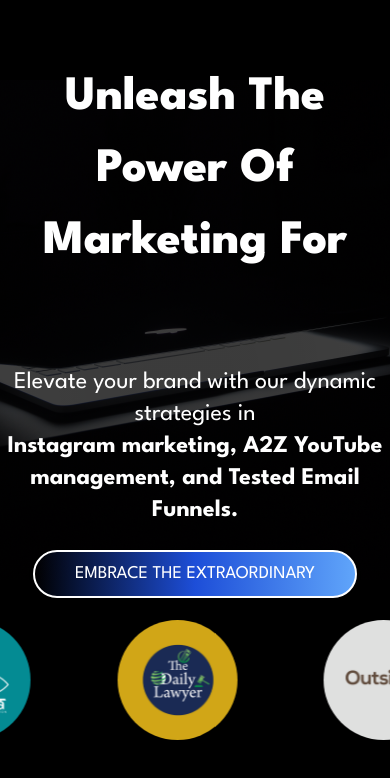
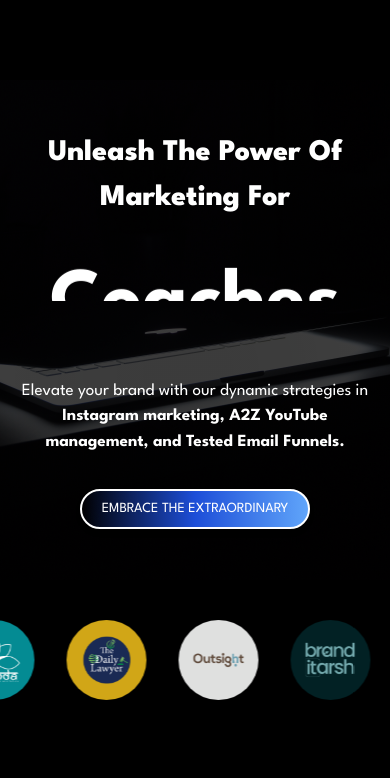
Before and after one commit to Lakshay1103/lakshay, a Next.js app: page / in a window 390 px wide. Shown: the top 778 px of the page. Built offline with nearby package versions, Linux system fonts and the light colour scheme.

Commit message:
responsive sections added

```diff
--- a/app/globals.css
+++ b/app/globals.css
@@ -257,3 +257,141 @@ div.marquee>a>img {
         display: none;
     }
 }
+
+/* Media Queries */
+
+
+@media (max-width: 1000px) {
+
+    .hero-title {
+        font-size: 40px;
+    }
+
+    .hero-description {
+        font-size: 24px;
+    }
+
+    .hero-btn {
+        font-size: 18px;
+    }
+
+    .about-description h1 {
+        font-size: 36px;
+    }
+
+    .about-description p {
+        font-size: 15px;
+        line-height: 1.2;
+
+    }
+
+}
+
+@media (max-width: 800px) {
+
+    div.marquee>a>img {
+        height: 100px;
+    }
+
+    .marquee a {
+        padding-right: 3rem;
+    }
+
+    .about-container {
+        flex-direction: column;
+    }
+
+    .about-icons {
+        flex-direction: row;
+    }
+
+    .steps-icons{
+        display: flex;
+        justify-content: space-between;
+        align-items: start;
+        width: 70%;
+    }
+
+    .steps-icons svg{
+        width: 120px;
+        height: 120px;
+    }
+
+    .icon-text{
+        font-size: 15px;
+        padding-left: 2px;
+        padding-right: 2px;
+    }
+
+    .arrow{
+        display: none;
+    }
+
+
+}
+
+
+@media (max-width: 400px) {
+
+    .hero-title {
+        font-size: 30px;
+    }
+
+    .hero-description {
+        font-size: 17px;
+        line-height: 1.5;
+        padding: 10px;
+    }
+
+    .hero-btn {
+        font-size: 14px;
+        padding: 4px 20px;
+    }
+
+    div.marquee>a>img {
+        height: 80px;
+    }
+
+    .marquee a {
+        padding-right: 2rem;
+    }
+
+
+    .about-container {
+        padding: 5px;
+    }
+
+    .about-description h1 {
+        font-size: 24px;
+    }
+
+    .about-description p {
+        font-size: 14px;
+        line-height: 1.3;
+    }
+
+    .steps-icons{
+        display: flex;
+        justify-content: center;
+        align-items: start;
+        width: 60%;
+    }
+
+    .steps-icons svg{
+        width: 80px;
+        height: 80px;
+    }
+
+    .icon-text{
+        width: 125px;
+        font-size: 12px;
+        padding-left: 2px;
+        padding-right: 2px;
+    }
+
+    .arrow{
+        display: none;
+    }
+
+
+}
--- a/app/page.js
+++ b/app/page.js
@@ -12,6 +12,7 @@ import Carousel from "../components/carousel";
 import FAQ from "../components/faq";
 import Footer from "../components/footer";
 import Carouselsm from "../components/carouselsm";
+import Cardssm from "../components/cardssm";
 
 export default function Home() {
   const [screenWidth, setScreenWidth] = useState(0);
@@ -35,7 +36,7 @@ export default function Home() {
       <Logos />
       <About />
       <Steps />
-      <Cards />
+      {screenWidth < 800 ? <Cardssm /> : <Cards />}
       {/* <Reels /> */}
       {screenWidth < 1000 ? <Carouselsm /> : <Carousel />}
       <FAQ />
--- a/components/about.js
+++ b/components/about.js
@@ -14,7 +14,7 @@ const About = () => {
     return (
 
         <div className='flex justify-center items-center'>
-            <div id='about' className='flex justify-center items-center mt-20 w-10/12 bg-white p-8 rounded-md'
+            <div id='about' className='about-container flex justify-center items-center mt-20 w-10/12 bg-white p-8 rounded-md'
                 data-aos='fade-up'
                 data-aos-duration="1000"
             >
@@ -28,7 +28,7 @@ const About = () => {
                 </div>
 
                 <div
-                    className='flex flex-col justify-between items-center mt-4 bg-[#32CD32]'
+                    className='about-icons flex flex-col justify-between items-center mt-4 bg-[#32CD32]'
                     data-aos='fade-right'
                     data-aos-duration="1200"
                 >
@@ -38,14 +38,14 @@ const About = () => {
 
                 </div>
 
-                <div className='p-10'
+                <div className='about-description p-10'
                     data-aos='fade-right'
                     data-aos-duration="1500"
                 >
 
                     <h2 className='font-bold'>ABOUT ME</h2>
                     <h1 className="text-[#32CD32] text-[48px] font-bold">Hello. I&apos;m Lakshay Goel.</h1>
-                    <p className='font-bold  text-xl'>Entrepreneur, Creator, and Social Media Marketer</p>
+                    <h3 className='font-bold text-lg'>Entrepreneur, Creator, and Social Media Marketer</h3>
                     <p className='mt-5 text-lg'>I help people build powerful and impactful personal brands on Instagram and YouTube via Content,
                         Branding & Community Building. With a passion for building powerful personal brands,
                         I lead a team dedicated to pushing the boundaries of marketing and community building.
--- /dev/null
+++ b/components/cardssm.js
@@ -0,0 +1,32 @@
+import React from 'react'
+
+const Cardssm = () => {
+    return (
+        <div className='flex justify-center items-center'>
+            <div
+                className='bg-white flex justify-center items-center h-[500px] w-3/4 rounded-2xl'
+                style={{
+                    backgroundImage: "linear-gradient(rgba(255,255,255,0.75), rgba(255,255,255,0.75)),url('/Rectangle.svg')",
+                }}
+            >
+                <div className='w-3/4 flex flex-col justify-center items-center text-center'>
+
+                    <h2 className="font-bold">TESTIMONIALS</h2>
+
+                    <h1 className="text-black text-[48px] sm:text-[30px] md:text-[36px]  text-center font-bold">Real People,</h1>
+                    <h1 className="text-[#32CD32] text-[48px] sm:text-[30px] md:text-[36px] font-bold -mt-4">Real Feedback!</h1>
+                    <p className="text-lg sm:text-sm md:text-md">
+                        <span className='font-bold'>Hear What My Clients Have to Say! </span><br /><br />
+                        Our clients share their success stories and showcase how our services have transformed their online presence.<br /><br />
+                    </p>
+                    <div className='border-blue-700 border-2 text-black sm:text-sm md:text-lg rounded-full p-2'>Let their testimony inspire you to take that next step 👇 </div>
+
+
+                </div>
+            </div>
+        </div>
+
+    )
+}
+
+export default Cardssm
--- a/components/heroNew.js
+++ b/components/heroNew.js
@@ -26,7 +26,7 @@ const HeroNew = () => {
 
             <div className='flex flex-col items-center justify-center h-[500px]'>
 
-                <div className='text-white text-[48px] text-center font-extrabold' data-aos="fade-up"  data-aos-duration="2000">Unleash The Power Of Marketing For</div>
+                <div className='hero-title text-white text-[48px] text-center font-extrabold' data-aos="fade-up"  data-aos-duration="2000">Unleash The Power Of Marketing For</div>
 
                 <div className="text-rotate-wrap mt-5">
                     <div
@@ -47,12 +47,12 @@ const HeroNew = () => {
                     </div>
                 </div>
 
-                <div className='text-white text-2xl text-center font-normal sm:w-full md:w-2/3 lg:w-2/3 mt-10'>Elevate your brand with our dynamic strategies in<br />
+                <div className='hero-description text-white text-2xl text-center font-normal sm:w-full md:w-2/3 lg:w-2/3 mt-10'>Elevate your brand with our dynamic strategies in<br />
                     <span className='font-bold'> Instagram marketing, A2Z YouTube management, and Tested Email Funnels.</span>
                 </div>
 
                 <button
-                    className="mt-6 bg-gradient-to-r from-transparent via-blue-700 via-blue-600 via-blue-500 to-blue-400 text-white text-lg rounded-full py-2 px-10 shadow-md border-2 border-white bg-opacity-50 text-center"
+                    className="hero-btn mt-6 bg-gradient-to-r from-transparent via-blue-700 via-blue-600 via-blue-500 to-blue-400 text-white text-lg rounded-full py-2 px-10 shadow-md border-2 border-white bg-opacity-50 text-center"
                     data-aos="fade-down"  data-aos-duration="1000"
                     onClick={() => {
                         const reelsElement = document.getElementById('reels');
--- a/tailwind.config.js
+++ b/tailwind.config.js
@@ -6,6 +6,17 @@ module.exports = {
     "./app/**/*.{js,ts,jsx,tsx,mdx}",
   ],
   theme: {
+
+    screens: {
+      'sm': '375px',
+      // => @media (min-width: 640px) { ... }
+
+      'md': '568px',
+      // => @media (min-width: 768px) { ... }
+
+      'lg': '900px',
+    },
+
     extend: {
       backgroundImage: {
         "gradient-radial": "radial-gradient(var(--tw-gradient-stops))",
```
Also changed, not shown: components/steps.js.
